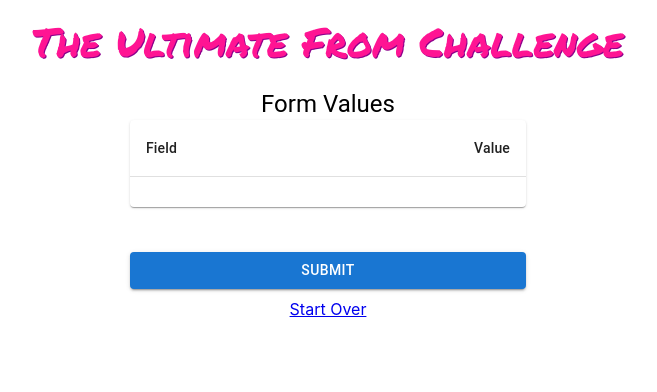
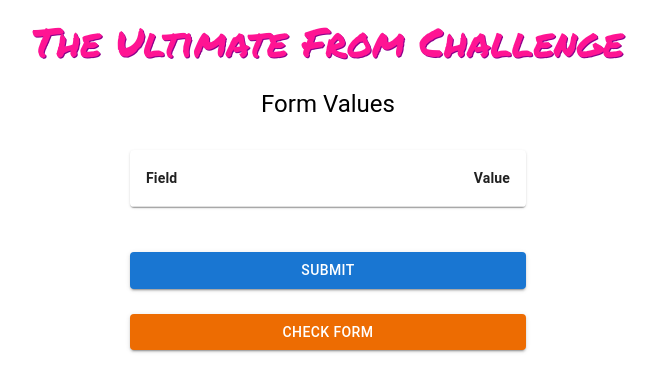
Before and after one commit to djambo05/complex-web-app, a React (Create React App) app: page /result in a window 1280 px wide. Shown: the top 392 px of the page, without its empty margins (312-969 px from the left). Built offline with nearby package versions, Linux system fonts and the light colour scheme.

Commit message:
refactoring 1

```diff
--- a/src/Result.js
+++ b/src/Result.js
@@ -21,32 +21,30 @@ import { PrimaryButton } from "./components/PrimaryButton";
 import Swal from "sweetalert2";
 import Confetti from "react-confetti";
 import env from "./env";
+import { CheckButton } from "./components/CheckButton";
 
-export const Result = () => {
+const Result = () => {
+  const { data } = useData();
+  const { files } = data;
   const [success, setSuccess] = useState(false);
-  const { data } = useData();
   const entries = Object.entries(data).filter((entry) => entry[0] !== "files");
-  console.log(entries);
-  const { files } = data;
 
   const onSubmit = async () => {
     const formData = new FormData();
-    console.log(data);
+    const res = await fetch(env.url, {
+      method: "POST",
+      body: formData,
+    });
+
+    entries.forEach((entry) => {
+      formData.append(entry[0], entry[1]);
+    });
 
     if (data.files) {
       data.files.forEach((file) => {
         formData.append("files", file, file.name);
       });
     }
-
-    entries.forEach((entry) => {
-      formData.append(entry[0], entry[1]);
-    });
-
-    const res = await fetch(env.url, {
-      method: "POST",
-      body: formData,
-    });
 
     if (res.status === 200) {
       Swal.fire("Great job", "You've passed the challegne", "success");
@@ -58,22 +56,24 @@ export const Result = () => {
   }
   return (
     <MainContainer>
-      <Typography component="h2" variant="h5">
+      <Typography component="h2" variant="h5" sx={{ marginBottom: "30px" }}>
         Form Values
       </Typography>
       <TableContainer sx={{ marginBottom: "30px" }} component={Paper}>
-        <Table sx={{ marginBottom: "30px" }}>
+        <Table>
           <TableHead>
             <TableRow>
-              <TableCell>Field</TableCell>
-              <TableCell align="right">Value</TableCell>
+              <TableCell sx={{ fontWeight: "bold" }}>Field</TableCell>
+              <TableCell sx={{ fontWeight: "bold" }} align="right">
+                Value
+              </TableCell>
             </TableRow>
           </TableHead>
           <TableBody>
             {entries.map((entry) => (
               <TableRow key={entry[0]}>
                 <TableCell>{entry[0]}</TableCell>
-                <TableCell align="right">{entry[1]}</TableCell>
+                <TableCell align="right">{entry[1] ? entry[1] : "-"}</TableCell>
               </TableRow>
             ))}
           </TableBody>
@@ -97,7 +97,13 @@ export const Result = () => {
         </>
       )}
       <PrimaryButton onClick={() => onSubmit()}>Submit</PrimaryButton>
-      <Link to="/">Start Over</Link>
+      <CheckButton>
+        <Link style={{ color: "white", textDecoration: "none" }} to="/">
+          Check Form
+        </Link>
+      </CheckButton>
     </MainContainer>
   );
 };
+
+export default Result;
--- a/src/Step1.js
+++ b/src/Step1.js
@@ -1,6 +1,6 @@
 import React from "react";
 import { MainContainer } from "./components/MainContainer";
-import { Typography } from "@mui/material";
+import { Step, Typography } from "@mui/material";
 import { useForm } from "react-hook-form";
 import { Input } from "./components/Input";
 import { Form } from "./components/Form";
@@ -21,7 +21,7 @@ const schema = yup.object().shape({
     .required("First name is a required field"),
 });
 
-export const Step1 = () => {
+const Step1 = () => {
   const navigate = useNavigate();
   const { data, setValues } = useData();
   const {
@@ -64,3 +64,5 @@ export const Step1 = () => {
     </MainContainer>
   );
 };
+
+export default Step1;
--- a/src/Step2.js
+++ b/src/Step2.js
@@ -26,7 +26,7 @@ const normalizePhoneNumber = (value) => {
   return phoneNumber.formatInternational();
 };
 
-export const Step2 = () => {
+const Step2 = () => {
   const { data, setValues } = useData();
   const {
     register,
@@ -89,3 +89,5 @@ export const Step2 = () => {
     </MainContainer>
   );
 };
+
+export default Step2;
--- a/src/Step3.js
+++ b/src/Step3.js
@@ -8,7 +8,7 @@ import { PrimaryButton } from "./components/PrimaryButton";
 import { useNavigate } from "react-router-dom";
 import { useData } from "./DataContext";
 
-export const Step3 = () => {
+const Step3 = () => {
   const { data, setValues } = useData();
   const { control, handleSubmit } = useForm({
     defaultValues: { files: data.files },
@@ -29,3 +29,5 @@ export const Step3 = () => {
     </MainContainer>
   );
 };
+
+export default Step3;
--- /dev/null
+++ b/src/components/CheckButton.js
@@ -0,0 +1,17 @@
+import { Button } from "@mui/material";
+import React from "react";
+
+export const CheckButton = ({ children, ...props }) => {
+  return (
+    <Button
+      sx={{ margin: "15px 0px 10px" }}
+      type="submit"
+      fullWidth
+      variant="contained"
+      color="warning"
+      {...props}
+    >
+      {children}
+    </Button>
+  );
+};
```
Also changed, not shown: src/App.js (+4 -4 lines).
